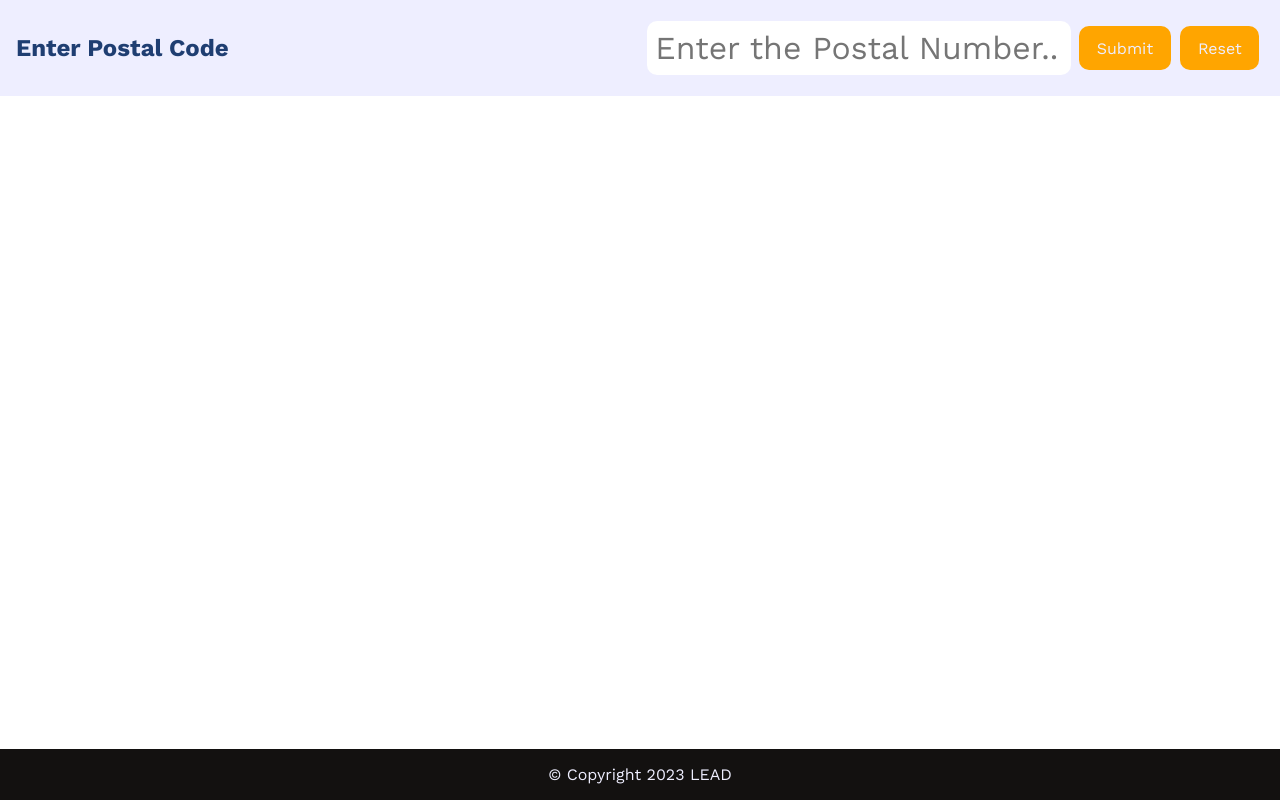
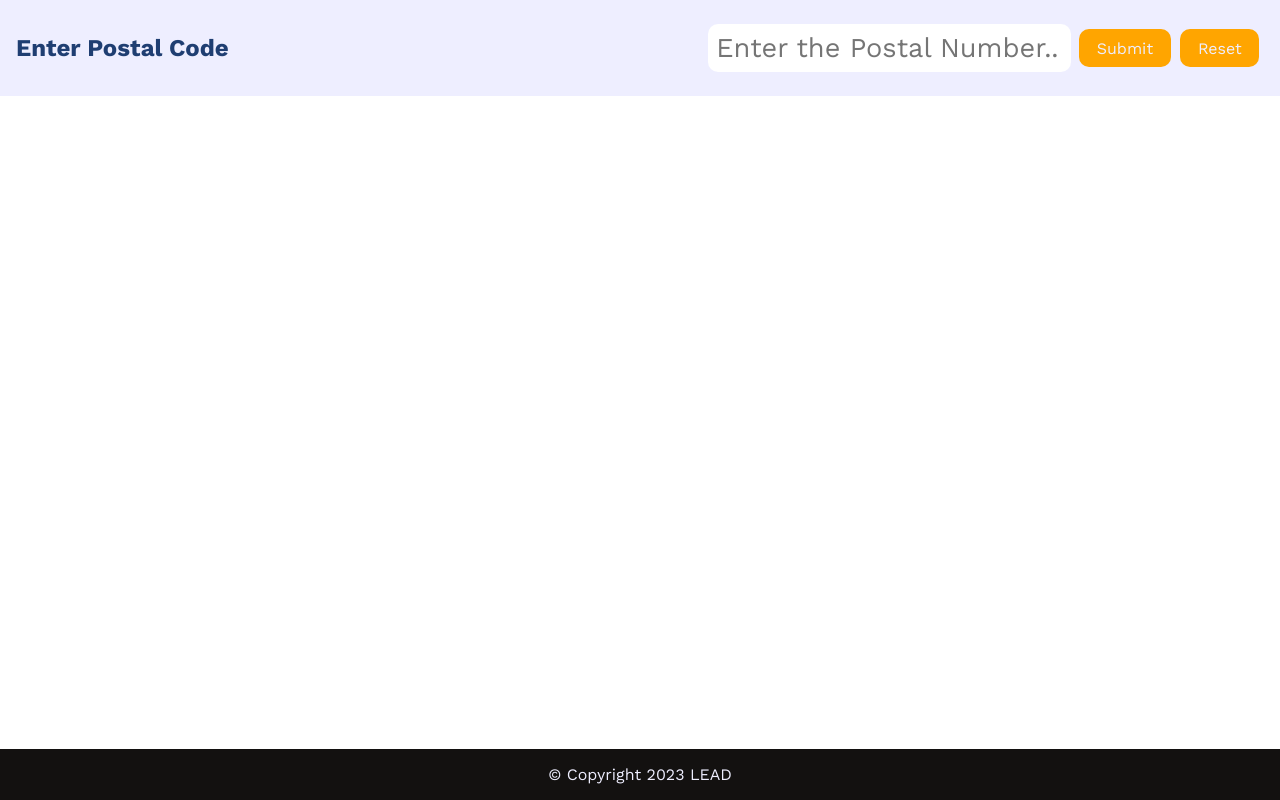
Before and after one commit to soheb21/-Zip-Code-Information-App---React, a React (Vite) app: page / in a window 1280 px wide. Built offline with nearby package versions, Linux system fonts and the light colour scheme; a web font is replaced by a local one.

Commit message:
Update Postal.css

```diff
--- a/src/components/Postal/Postal.css
+++ b/src/components/Postal/Postal.css
@@ -19,7 +19,7 @@
 .input-Container > div > input {
   width: 100%;
   border-radius: 10px;
-  font-size: 2rem;
+  font-size: 1.7rem;
   padding: .5rem;
   outline: none;
   border: var(--shadow);
```
